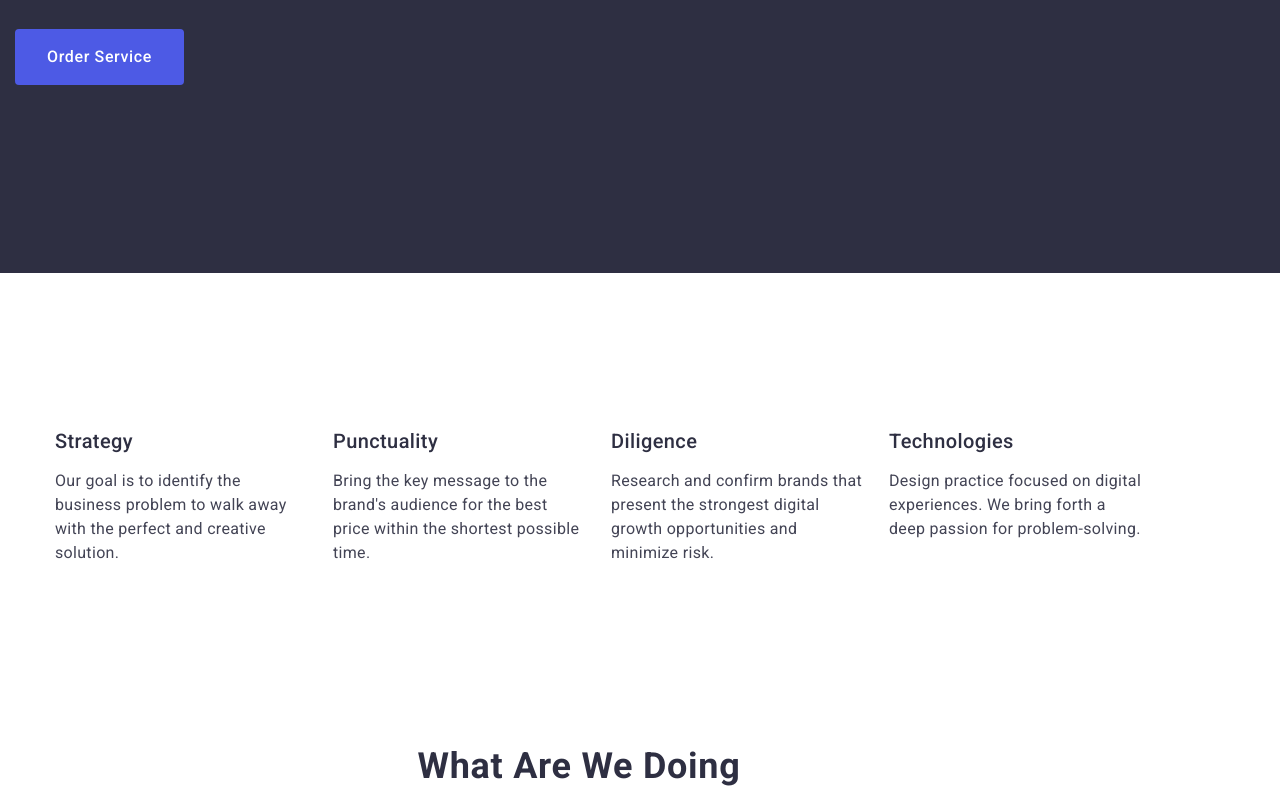
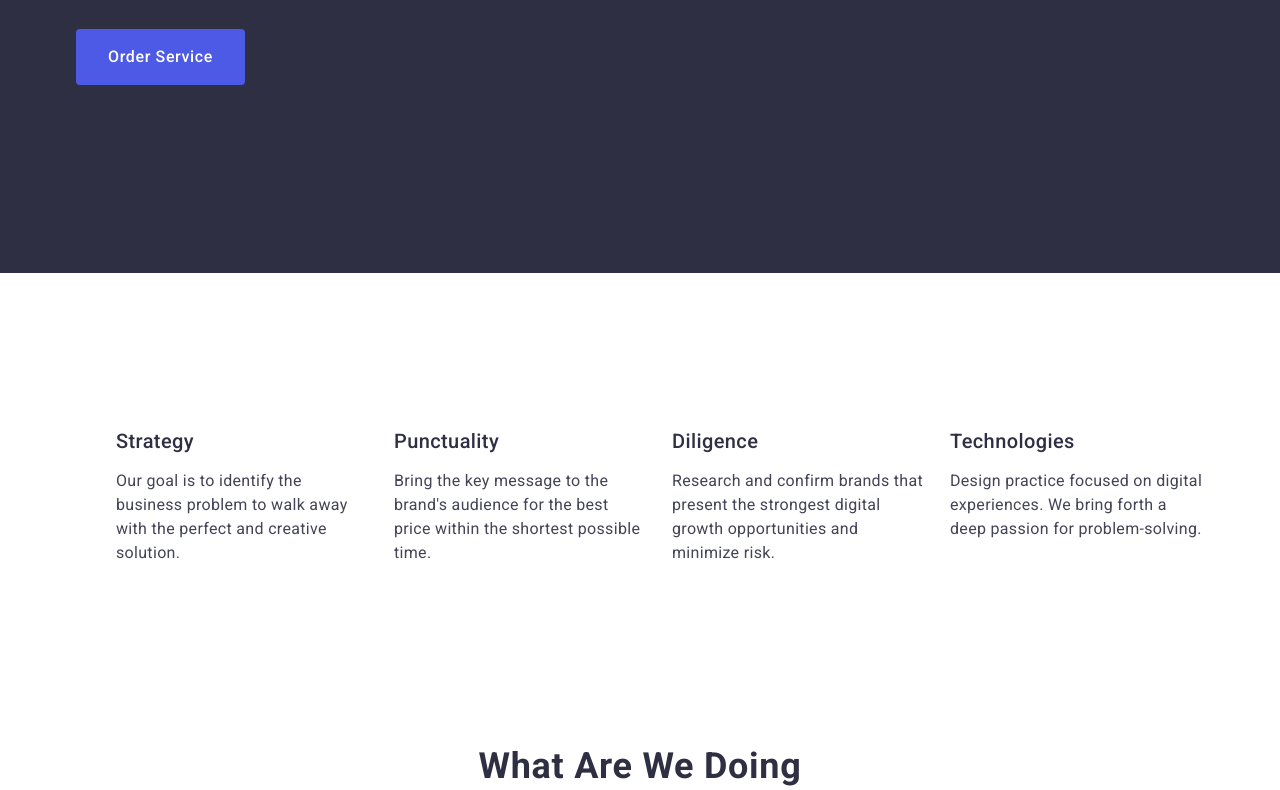
Before and after one commit to nicole778h/goit-markup-hw-03, a plain HTML site: page index.html in a window 1280 px wide. Shown: the part 477-1267 px from the top of the page. Drawn offline with nearby package versions, Linux system fonts and the light colour scheme.

Commit message:
Update styles.css

```diff
--- a/css/styles.css
+++ b/css/styles.css
@@ -201,7 +201,7 @@ a{
 
 .container {
     width: 1158px;
-    margin: 0 au;
+    margin: 0 auto;
     padding: 0 15px;
 }
 
```
